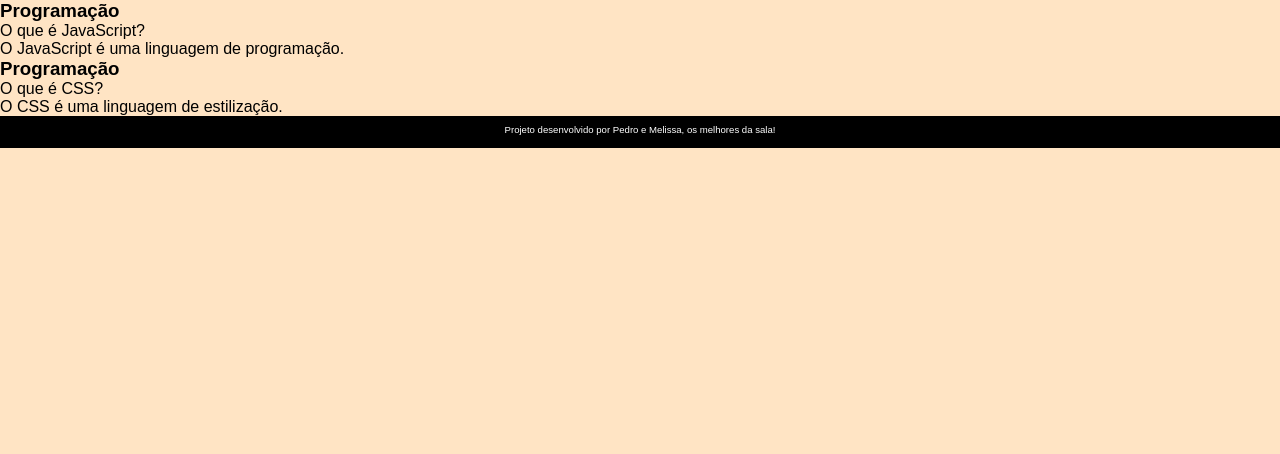
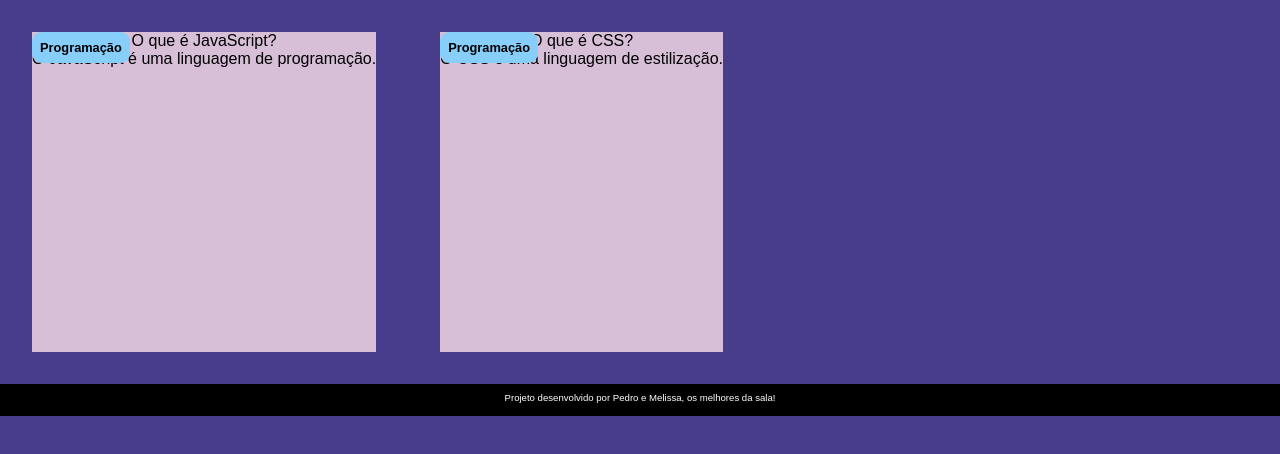
Before and after one commit to Melissadominato/3tri-2F, a plain HTML site: page index.html in a window 1280 px wide. Drawn offline with Linux system fonts and the light colour scheme; a web font is replaced by a local one.

Commit message:
Add files via upload

```diff
--- a/assets/style.css
+++ b/assets/style.css
@@ -7,7 +7,7 @@
 
 }
 body{
-    background-color: bisque;
+    background-color:#483D8B;
     font-family: 'Bai Jamjuree', sans-serif;
 }
 footer{
@@ -23,3 +23,26 @@ footer p{
     font-size: 0.6rem;
     margin: 0.5rem;
 }
+#container{
+    display: flex;
+}
+.cartao{
+       margin: 2rem;
+       height: 20rem;
+       background-color: #D8BFD8;
+}
+
+.cartao-conteudo{
+    text-align: center;
+    height: 100%;
+
+}
+.cartao-conteudo h3{
+    background-color:#87CEFA    ;
+    color:black;
+    text-align: left;
+    padding: 0.5rem;
+    position: absolute;
+    border-radius: 0.6rem;
+    font-size: 1vw;
+}
```
